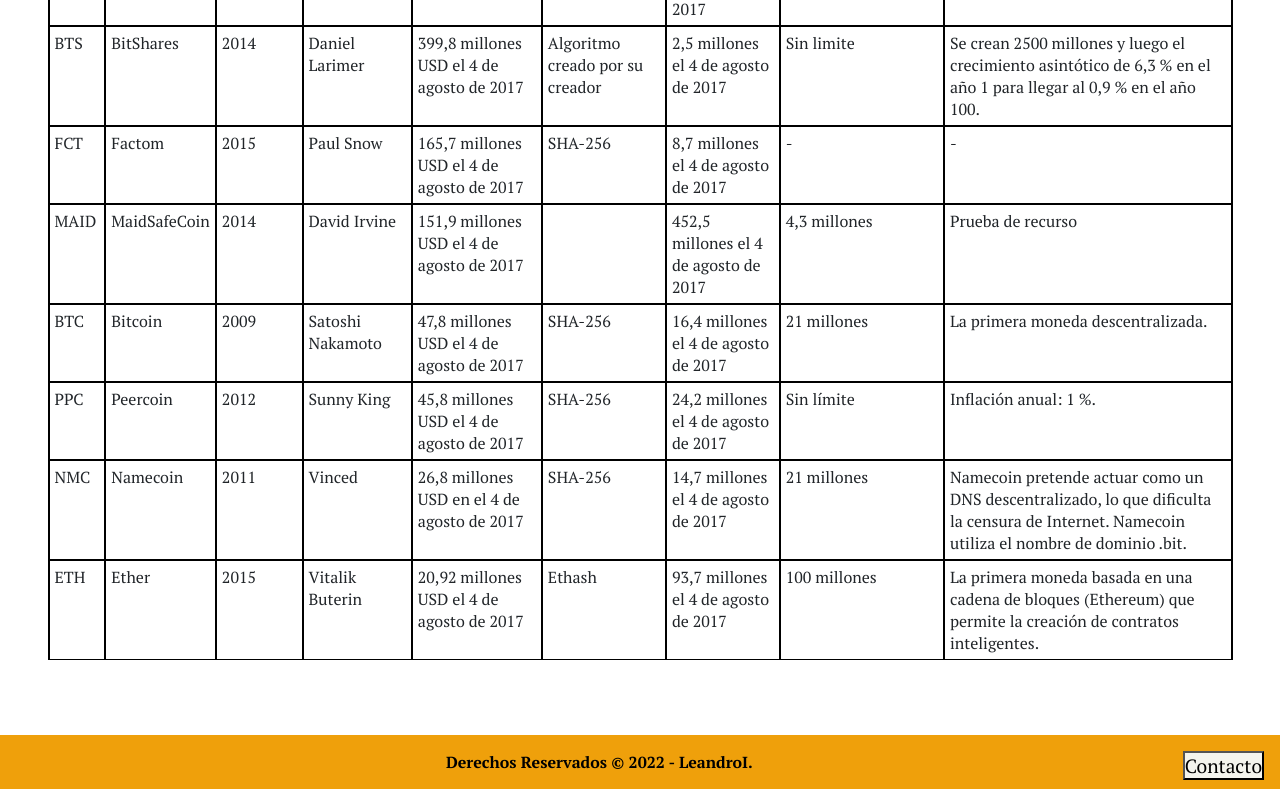
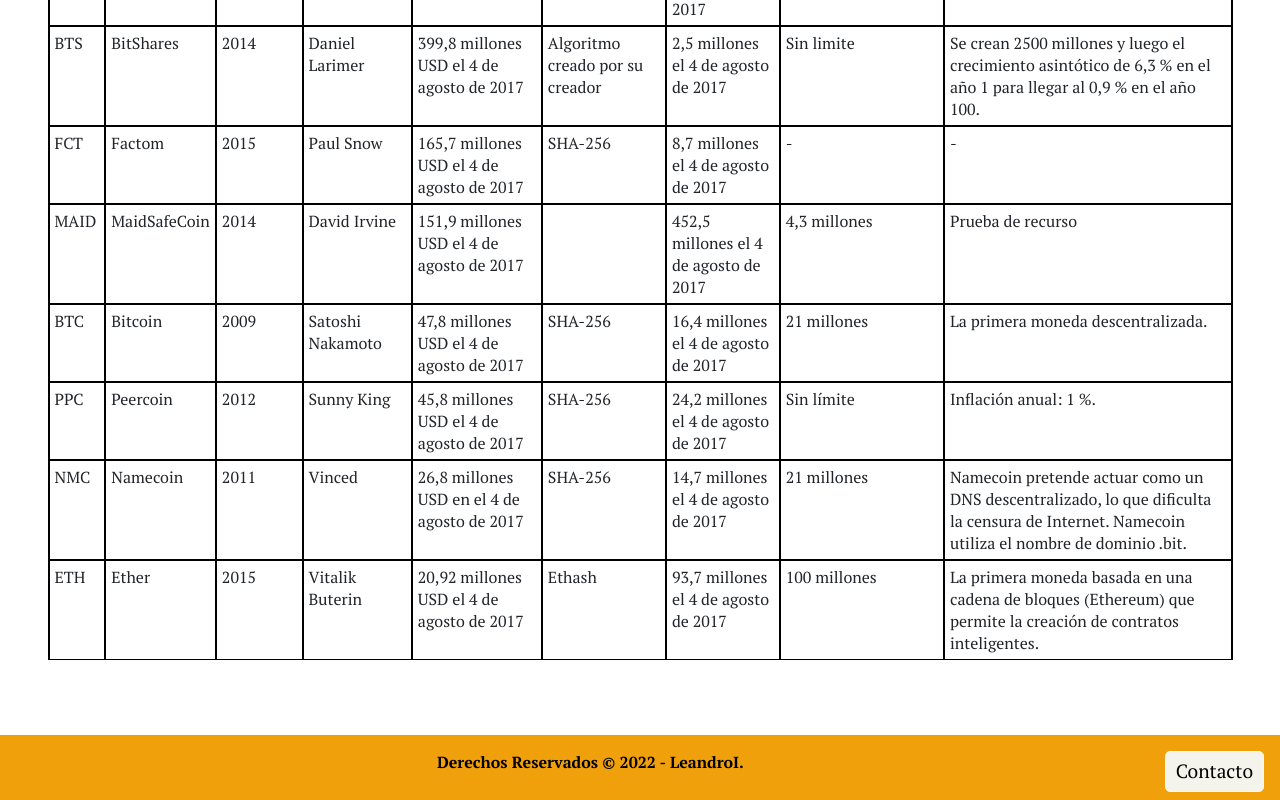
Before and after one commit to Pochox2/proyecto__coder, a plain HTML site: page pages/top-10.html in a window 1280 px wide. Shown: the part 669-1469 px from the top of the page. Drawn offline with nearby package versions, Linux system fonts and the light colour scheme.

Commit message:
personalizando botones

```diff
--- a/css/index.css
+++ b/css/index.css
@@ -138,6 +138,8 @@
 }
 
 .historia__link {
+    background-color: #F4F4ED;
+    float: right;
     font-size: var(--text-xs);
     color: #000000;
     transition: all .3s ease-in-out;
@@ -366,14 +368,15 @@
 }
 
 
-.footer__button{
-    background-color: #F4F4ED;
-    float: right;
 
-
+footer {
+    height: 65px;
 }
 
 .footer__link {
+    background-color: #F4F4ED;
+    text-decoration: none;
+    float: right;
     color: #000000;
     font-size: var(--text-xs);
     transition: all .3s ease-in-out;
--- a/pages/top-10.html
+++ b/pages/top-10.html
@@ -167,9 +167,7 @@
     </main>
     <footer>
         <strong> Derechos Reservados &copy; 2022 - LeandroI. </strong>
-        <button class="footer__button">
-            <a class="footer__link" href="./contacto.html">Contacto</a>
-        </button>
+        <a class="btn btn-primary btn-outline-light btn-lg footer__link" href="./pages/contacto.html" role="button">Contacto</a>
     </footer>
     <script src="https://cdn.jsdelivr.net/npm/bootstrap@5.2.2/dist/js/bootstrap.bundle.min.js" integrity="sha384-OERcA2EqjJCMA+/3y+gxIOqMEjwtxJY7qPCqsdltbNJuaOe923+mo//f6V8Qbsw3" crossorigin="anonymous"></script>
 </body>
```
Also changed, not shown: index.html (+2 -6 lines), pages/contacto.html (+1 -3 lines), pages/historia.html (+1 -3 lines), pages/noticias.html (+1 -3 lines).
